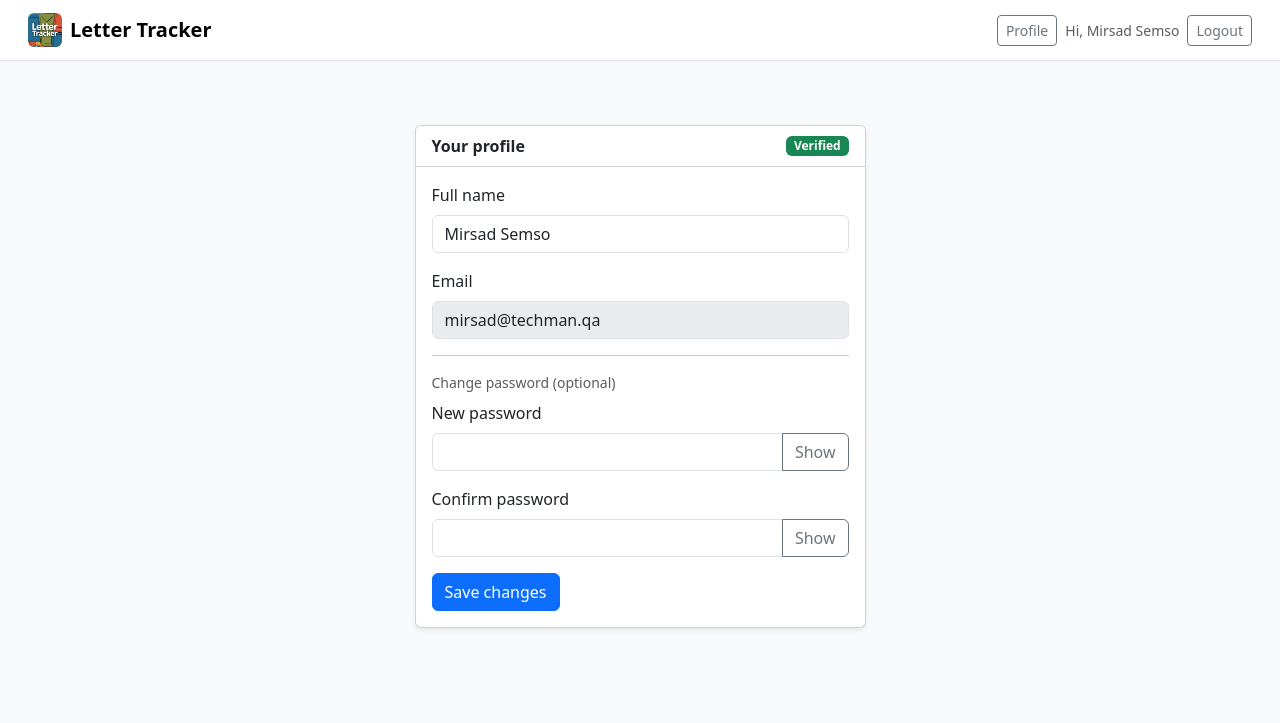
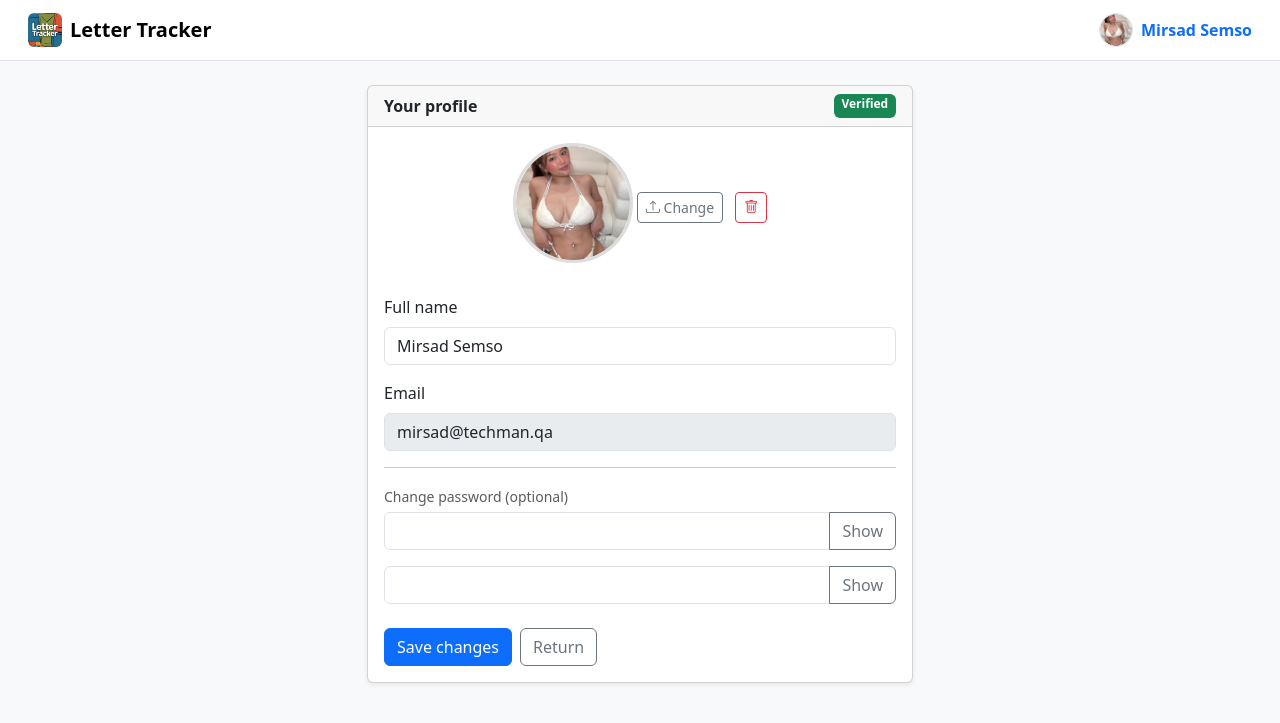
Before and after one commit to RimSo/letter-tracker, a Flask app: page /profile in a window 1280 px wide. Shown: the top 723 px of the page. Run offline with Flask 3, Linux system fonts and the light colour scheme; a user stored in the database is signed in; some libraries are stand-ins or nearby versions.

Commit message:
Updated Profile Module

```diff
--- a/app.py
+++ b/app.py
@@ -1,4 +1,5 @@
 import os
+import io
 from datetime import datetime
 from flask import (
     Flask, render_template, request, redirect,
@@ -13,6 +14,7 @@ from flask_login import (
 )
 from werkzeug.security import generate_password_hash, check_password_hash
 from itsdangerous import URLSafeTimedSerializer, BadSignature, SignatureExpired
+from PIL import Image, ImageOps, ImageDraw
 import sqlite3
 
 # ---------------------------------------------------------------------
@@ -23,6 +25,14 @@ DATA_DIR = os.path.join(BASE_DIR, 'data')
 UPLOAD_DIR = os.path.join(DATA_DIR, 'uploads')
 os.makedirs(UPLOAD_DIR, exist_ok=True)
 DB_PATH = os.path.join(DATA_DIR, 'letters.db')
+
+# Avatar upload folder
+AVATAR_DIR = os.path.join(BASE_DIR, "static", "avatars")
+os.makedirs(AVATAR_DIR, exist_ok=True)
+# Avatar settings
+AVATAR_SIZE = 256
+AVATAR_MAX_BYTES = 1 * 1024 * 1024  # 1 MB
+AVATAR_EXTENSIONS = {"jpg", "jpeg", "png", "gif", "webp", "svg"}
 
 app = Flask(__name__)
 app.secret_key = os.getenv("SECRET_KEY", "change-me-please")
@@ -40,10 +50,11 @@ USERS_DB = os.path.join(BASE_DIR, "users.sqlite")
 # Users (SQLite)
 # ---------------------------------------------------------------------
 class User(UserMixin):
-    def __init__(self, id_, email, name):
+    def __init__(self, id_, email, name, avatar_path=None):
         self.id = str(id_)
         self.email = email
         self.name = name
+        self.avatar_path = avatar_path
 
 
 def _users_conn():
@@ -72,6 +83,12 @@ def ensure_users_table():
             conn.execute("ALTER TABLE users ADD COLUMN verified INTEGER DEFAULT 0")
         conn.commit()
 
+# Add avatar_path column if missing
+with _users_conn() as conn:
+    cols = [r[1] for r in conn.execute("PRAGMA table_info(users)")]
+    if "avatar_path" not in cols:
+        conn.execute("ALTER TABLE users ADD COLUMN avatar_path TEXT")
+    conn.commit()
 
 @app.before_request
 def _bootstrap_auth_once():
@@ -84,11 +101,16 @@ def _bootstrap_auth_once():
 def load_user(user_id):
     with _users_conn() as conn:
         row = conn.execute(
-            "SELECT id, email, name FROM users WHERE id = ?",
+            "SELECT id, email, name, avatar_path FROM users WHERE id = ?",
             (user_id,)
         ).fetchone()
     if row:
-        return User(row["id"], row["email"], row["name"])
+        return User(
+            id_=row["id"],
+            email=row["email"],
+            name=row["name"],
+            avatar_path=row["avatar_path"]
+        )
     return None
 
 
@@ -594,50 +616,127 @@ def reset_password(token):
 
     return render_template("reset_password.html", errors=errors)
 
+@app.route("/delete_avatar")
+@login_required
+def delete_avatar():
+    # Delete file on disk
+    if current_user.avatar_path:
+        path = os.path.join(AVATAR_DIR, current_user.avatar_path)
+        if os.path.exists(path):
+            os.remove(path)
 
+    # Remove from database
+    with _users_conn() as conn:
+        conn.execute("UPDATE users SET avatar_path = NULL WHERE id = ?", (current_user.id,))
+        conn.commit()
+
+    current_user.avatar_path = None
+    flash("Profile photo removed.", "success")
+    return redirect(url_for("profile"))
 @app.route("/profile", methods=["GET", "POST"])
 @login_required
 def profile():
-    errors = {}
-    name = current_user.name
+    if request.method == "POST":
+        name = request.form.get("name").strip()
+        new_pass = request.form.get("new_password") or ""
+        confirm = request.form.get("confirm_password") or ""
 
-    if request.method == "POST":
-        name = (request.form.get("name") or "").strip()
-        password = request.form.get("password") or ""
-        confirm = request.form.get("confirm") or ""
+        # --- Update name ---
+        with _users_conn() as conn:
+            conn.execute("UPDATE users SET name = ? WHERE id = ?", (name, current_user.id))
+            conn.commit()
+        current_user.name = name
 
-        if not name:
-            errors["name"] = "Name is required."
-        if password or confirm:
-            if len(password) < 6:
-                errors["password"] = "Password must be at least 6 characters."
-            if password != confirm:
-                errors["confirm"] = "Passwords do not match."
+        # --- Update password ---
+        if new_pass:
+            if new_pass != confirm:
+                flash("Passwords do not match.", "danger")
+                return redirect(url_for("profile"))
+            if len(new_pass) < 6:
+                flash("Password must be at least 6 characters.", "danger")
+                return redirect(url_for("profile"))
 
-        if not errors:
             with _users_conn() as conn:
-                if password:
-                    conn.execute(
-                        "UPDATE users SET name = ?, password_hash = ? WHERE id = ?",
-                        (name, generate_password_hash(password), int(current_user.id))
-                    )
-                else:
-                    conn.execute(
-                        "UPDATE users SET name = ? WHERE id = ?",
-                        (name, int(current_user.id))
-                    )
+                conn.execute(
+                    "UPDATE users SET password_hash = ? WHERE id = ?",
+                    (generate_password_hash(new_pass), current_user.id)
+                )
                 conn.commit()
-            # update current_user in session
-            current_user.name = name
-            flash("Profile updated.", "success")
-            return redirect(url_for("profile"))
+            flash("Password updated.", "success")
 
-    return render_template(
-        "profile.html",
-        name=name,
-        email=current_user.email,
-        errors=errors,
-    )
+        # --- Update avatar (resize 256px, circle crop, SVG/WebP support, delete old, 1MB limit) ---
+        file = request.files.get("avatar")
+        if file and file.filename:
+            # Read file into memory
+            data = file.read()
+
+            # 1 MB size check
+            if len(data) > (1 * 1024 * 1024):  # 1 MB
+                flash("Avatar must be at most 1 MB.", "danger")
+                return redirect(url_for("profile"))
+
+            # Allowed extensions
+            ext = file.filename.rsplit(".", 1)[1].lower()
+            allowed = {"jpg", "jpeg", "png", "gif", "webp", "svg"}
+            if ext not in allowed:
+                flash("Invalid avatar type. Allowed: JPG, PNG, GIF, WEBP, SVG.", "danger")
+                return redirect(url_for("profile"))
+
+            # Remove previous avatar file if exists
+            if getattr(current_user, "avatar_path", None):
+                old_path = os.path.join(AVATAR_DIR, current_user.avatar_path)
+                try:
+                    if os.path.exists(old_path):
+                        os.remove(old_path)
+                except OSError:
+                    pass
+
+            # --- If SVG, save directly without processing ---
+            if ext == "svg":
+                filename = f"user_{current_user.id}.svg"
+                save_path = os.path.join(AVATAR_DIR, filename)
+                with open(save_path, "wb") as f:
+                    f.write(data)
+
+            else:
+                # --- Raster image: resize + circle crop ---
+                try:
+                    img = Image.open(io.BytesIO(data))
+                except Exception:
+                    flash("Could not process image file.", "danger")
+                    return redirect(url_for("profile"))
+
+                img = img.convert("RGBA")
+                img = ImageOps.fit(img, (256, 256), Image.LANCZOS)
+
+                # Create circle mask
+                mask = Image.new("L", (256, 256), 0)
+                draw = ImageDraw.Draw(mask)
+                draw.ellipse((0, 0, 256, 256), fill=255)
+                img.putalpha(mask)
+
+                # Save final PNG regardless of original format
+                filename = f"user_{current_user.id}.png"
+                save_path = os.path.join(AVATAR_DIR, filename)
+                img.save(save_path, format="PNG")
+
+
+            # Save to DB
+            with _users_conn() as conn:
+                conn.execute(
+                    "UPDATE users SET avatar_path = ? WHERE id = ?",
+                    (filename, current_user.id)
+                )
+                conn.commit()
+
+            current_user.avatar_path = filename
+            flash("Profile picture updated.", "success")
+
+        flash("Profile saved.", "success")
+        return redirect(url_for("profile"))
+
+    return render_template("profile.html")
+
 
 # ---------------------------------------------------------------------
 # Safe startup
--- a/requirements.txt
+++ b/requirements.txt
@@ -3,3 +3,4 @@ Flask-SQLAlchemy==3.1.1
 SQLAlchemy==2.0.25
 Werkzeug==3.0.3
 flask-login
+Pillow==10.2.0
--- a/templates/base.html
+++ b/templates/base.html
@@ -6,7 +6,8 @@
     <title>Letter Tracker</title>
 
     <link href="https://cdn.jsdelivr.net/npm/bootstrap@5.3.3/dist/css/bootstrap.min.css" rel="stylesheet">
-
+    <link rel="stylesheet"
+      href="https://cdn.jsdelivr.net/npm/bootstrap-icons@1.11.3/font/bootstrap-icons.css">
     <style>
       .row-completed { opacity: 0.6; }
       .tab-badge { font-weight: 600; }
@@ -21,10 +22,10 @@
   <body class="bg-light">
 
     <!-- SINGLE NAVBAR (fixed) -->
-    <nav class="navbar navbar-light bg-white border-bottom mb-3 px-3">
+    <nav class="navbar navbar-light bg-white border-bottom px-3">
   <div class="container-fluid d-flex justify-content-between align-items-center">
 
-        <!-- LEFT SIDE: Logo + Title -->
+    <!-- LEFT: APP LOGO + TITLE -->
     <a class="navbar-brand fw-semibold d-flex align-items-center" href="{{ url_for('index') }}">
       <div style="
           width:34px;
@@ -42,18 +43,51 @@
       <span class="ms-2 fs-5">Letter Tracker</span>
     </a>
 
-        <!-- RIGHT SIDE -->
-        <div class="d-flex align-items-center gap-2">
+    <!-- RIGHT: AUTH AREA -->
     {% if current_user.is_authenticated %}
-            <a class="btn btn-sm btn-outline-secondary" href="{{ url_for('profile') }}">Profile</a>
-            <span class="text-muted small">Hi, {{ current_user.name }}</span>
-            <a class="btn btn-sm btn-outline-secondary" href="{{ url_for('logout') }}">Logout</a>
-          {% else %}
-            <a class="btn btn-sm btn-outline-primary" href="{{ url_for('login') }}">Login</a>
-            <a class="btn btn-sm btn-primary" href="{{ url_for('register') }}">Register</a>
-          {% endif %}
+
+      <!-- USER DROPDOWN -->
+      <div class="dropdown">
+        <a href="#" class="d-flex align-items-center text-decoration-none"
+           id="userDropdown" data-bs-toggle="dropdown" aria-expanded="false">
+
+          <!-- Avatar -->
+          <div class="rounded-circle overflow-hidden bg-light border"
+     style="width:34px; height:34px;">
+  <img src="{{ url_for('static', filename='avatars/' + (current_user.avatar_path or 'default.png')) }}"
+     class="rounded-circle"
+     style="width:32px;height:32px;object-fit:cover;">
 </div>
 
+          <span class="ms-2 fw-semibold d-none d-md-inline">{{ current_user.name }}</span>
+        </a>
+
+        <ul class="dropdown-menu dropdown-menu-end shadow" aria-labelledby="userDropdown">
+          <li>
+            <a class="dropdown-item" href="{{ url_for('profile') }}">
+              👤 Profile
+            </a>
+          </li>
+
+          <li><hr class="dropdown-divider"></li>
+
+          <li>
+            <a class="dropdown-item text-danger" href="{{ url_for('logout') }}">
+              ⏻ Logout
+            </a>
+          </li>
+        </ul>
+      </div>
+
+    {% else %}
+
+      <!-- LOGIN / REGISTER BUTTONS -->
+      <div class="d-flex align-items-center gap-2">
+        <a href="{{ url_for('login') }}" class="btn btn-outline-primary btn-sm">Login</a>
+        <a href="{{ url_for('register') }}" class="btn btn-primary btn-sm">Register</a>
+      </div>
+
+    {% endif %}
   </div>
 </nav>
     <!-- END NAVBAR -->
--- a/templates/login.html
+++ b/templates/login.html
@@ -9,8 +9,6 @@
        style="width:70px; height:auto; border-radius:10px;">
   <div class="mt-2 fw-semibold fs-5">Letter Tracker</div>
 </div>
-      <div class="mt-2 fw-semibold">Letter Tracker</div>
-    </div>
 
     <div class="card shadow-sm">
       <div class="card-header bg-white">
--- a/templates/profile.html
+++ b/templates/profile.html
@@ -1,53 +1,109 @@
 {% extends "base.html" %}
 {% block content %}
-<div class="row justify-content-center mt-4">
-  <div class="col-md-6 col-lg-5">
+
+<div class="row justify-content-center">
+  <div class="col-md-6">
     <div class="card shadow-sm">
-      <div class="card-header bg-white d-flex justify-content-between align-items-center">
+
+      <div class="card-header d-flex justify-content-between">
         <strong>Your profile</strong>
         <span class="badge bg-success">Verified</span>
       </div>
+
       <div class="card-body">
-        <form method="post">
-          <div class="mb-3">
-            <label class="form-label">Full name</label>
-            <input name="name" type="text" class="form-control" required value="{{ name }}">
-            {% if errors.name %}
-              <div class="text-danger small mt-1">{{ errors.name }}</div>
+
+        <!-- PROFILE FORM STARTS HERE -->
+        <form method="post" enctype="multipart/form-data">
+
+          <!-- Avatar -->
+          <div class="text-center mb-4">
+
+            {% if current_user.avatar_path %}
+                <!-- Avatar image -->
+                <img src="{{ url_for('static', filename='avatars/' + current_user.avatar_path) }}"
+                     class="rounded-circle mb-2"
+                     style="width:120px;height:120px;object-fit:cover;border:3px solid #ddd;">
+
+                <!-- Upload new -->
+                <label class="btn btn-outline-secondary btn-sm me-2">
+                    <input type="file" name="avatar" accept="image/*" style="display:none"
+                           onchange="this.form.submit()">
+                    <i class="bi bi-upload"></i> Change
+                </label>
+
+                <!-- Delete avatar -->
+                <a href="{{ url_for('delete_avatar') }}"
+                   class="btn btn-outline-danger btn-sm"
+                   onclick="return confirm('Delete your profile photo?');">
+                    <i class="bi bi-trash"></i>
+                </a>
+
+            {% else %}
+                <!-- Default avatar -->
+                <div class="rounded-circle bg-secondary d-flex align-items-center justify-content-center mx-auto mb-2"
+                     style="width:120px;height:120px;color:white;font-size:40px;">
+                     <i class="bi bi-person"></i>
+                </div>
+
+                <!-- Upload first avatar -->
+                <label class="btn btn-outline-secondary btn-sm">
+                    <input type="file" name="avatar" accept="image/*" style="display:none"
+                           onchange="this.form.submit()">
+                    <i class="bi bi-upload"></i> Upload
+                </label>
             {% endif %}
+
           </div>
-          <div class="mb-3">
-            <label class="form-label">Email</label>
-            <input type="email" class="form-control" value="{{ email }}" disabled>
+
+
+          <!-- Name -->
+          <label class="form-label">Full name</label>
+          <input name="name" class="form-control" value="{{ current_user.name }}" required>
+
+          <!-- Email -->
+          <label class="form-label mt-3">Email</label>
+          <input class="form-control" value="{{ current_user.email }}" disabled>
+
+          <hr>
+
+          <small class="text-muted">Change password (optional)</small>
+
+          <div class="input-group mt-1">
+            <input type="password" name="new_password" id="new_password" class="form-control">
+            <button class="btn btn-outline-secondary" type="button"
+                    onclick="toggle('new_password', this)">Show</button>
           </div>
-          <hr>
-          <p class="small text-muted mb-2">Change password (optional)</p>
-          <div class="mb-3">
-            <label class="form-label">New password</label>
-            <div class="input-group">
-              <input id="prof-password" name="password" type="password" class="form-control" minlength="6">
-              <button class="btn btn-outline-secondary" type="button"
-                      data-toggle-password="prof-password">Show</button>
-            </div>
-            {% if errors.password %}
-              <div class="text-danger small mt-1">{{ errors.password }}</div>
-            {% endif %}
+
+          <div class="input-group mt-3">
+            <input type="password" name="confirm_password" id="confirm_password" class="form-control">
+            <button class="btn btn-outline-secondary" type="button"
+                    onclick="toggle('confirm_password', this)">Show</button>
           </div>
-          <div class="mb-3">
-            <label class="form-label">Confirm password</label>
-            <div class="input-group">
-              <input id="prof-confirm" name="confirm" type="password" class="form-control" minlength="6">
-              <button class="btn btn-outline-secondary" type="button"
-                      data-toggle-password="prof-confirm">Show</button>
-            </div>
-            {% if errors.confirm %}
-              <div class="text-danger small mt-1">{{ errors.confirm }}</div>
-            {% endif %}
+
+          <div class="d-flex gap-2 mt-4">
+            <button class="btn btn-primary">Save changes</button>
+            <a href="{{ url_for('index') }}" class="btn btn-outline-secondary">Return</a>
           </div>
-          <button class="btn btn-primary">Save changes</button>
+
         </form>
+        <!-- END FORM -->
+
       </div>
     </div>
   </div>
 </div>
+
+<script>
+function toggle(id, btn) {
+  const f = document.getElementById(id);
+  if (f.type === "password") {
+    f.type = "text";
+    btn.textContent = "Hide";
+  } else {
+    f.type = "password";
+    btn.textContent = "Show";
+  }
+}
+</script>
+
 {% endblock %}
--- a/templates/register.html
+++ b/templates/register.html
@@ -9,8 +9,6 @@
        style="width:70px; height:auto; border-radius:10px;">
   <div class="mt-2 fw-semibold fs-5">Letter Tracker</div>
 </div>
-      <div class="mt-2 fw-semibold">Letter Tracker</div>
-    </div>
 
     <div class="card shadow-sm">
       <div class="card-header bg-white">
```
Also changed, not shown: static/avatars/user_1.jpeg (added), static/avatars/user_1.png (added), users.sqlite. Lines whose indentation alone changed are shown as unchanged.
